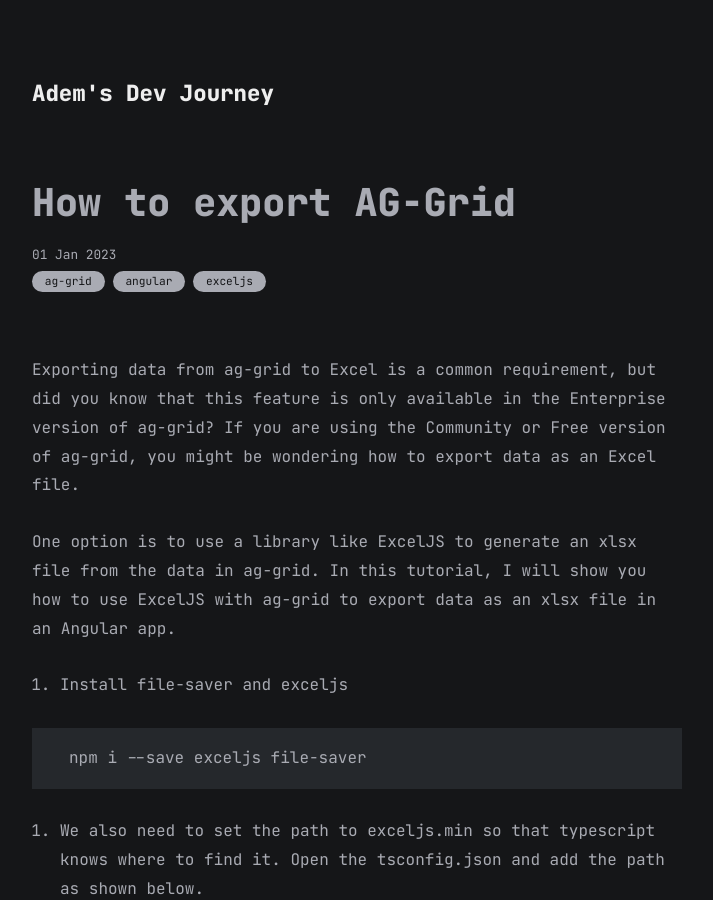
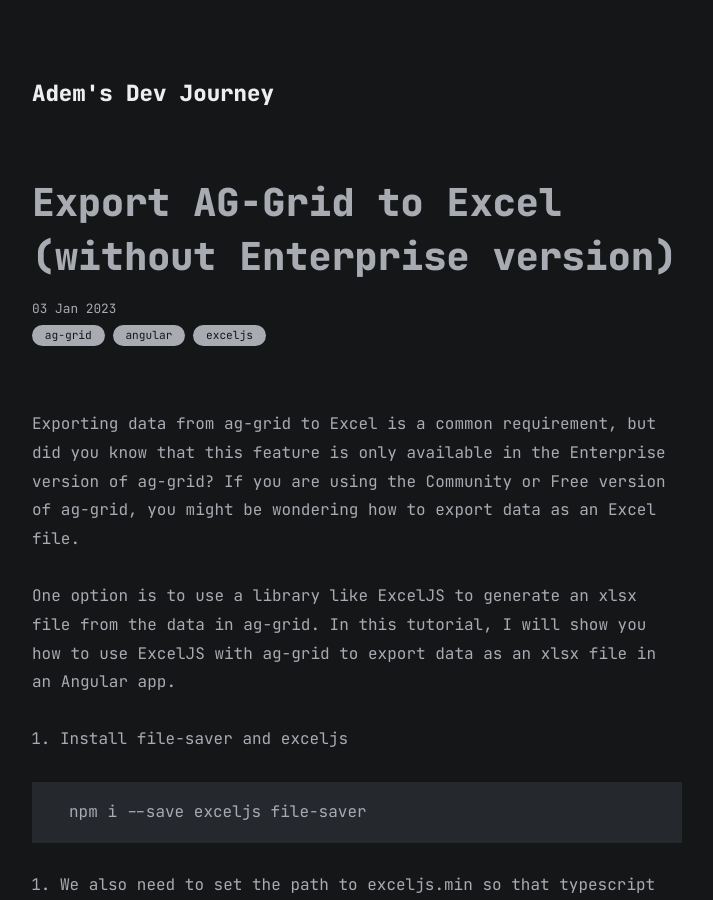
Before and after one commit to Ademking/ademking.github.io, a Jekyll site: the page built from all_collections/_posts/2023-01-03-ag-grid-export-as-excel.md, in a window 1280 px wide and 900 px high. Shown: the whole window, without its empty margins (283-996 px from the left). Built offline with Jekyll 4.4.1, drawn with Linux system fonts in a browser that asks for light colours.

Commit message:
Update date

````diff
--- a/all_collections/_posts/2023-01-03-ag-grid-export-as-excel.md
+++ b/all_collections/_posts/2023-01-03-ag-grid-export-as-excel.md
@@ -1,7 +1,7 @@
 ---
 layout: post
-title: How to export AG-Grid
-date: 2023-01-01 10:00:00
+title: Export AG-Grid to Excel (without Enterprise version)
+date: 2023-01-03 10:00:00
 categories: [ag-grid, angular, exceljs]
 ---
 
@@ -145,7 +145,6 @@
 
 Finally, the method adds a filter to the header row and saves the file using the fs.saveAs() method.
 
-
 5. To use this service in your component, pass the `gridOptions` and the option object like this:
 
 ```js
````
